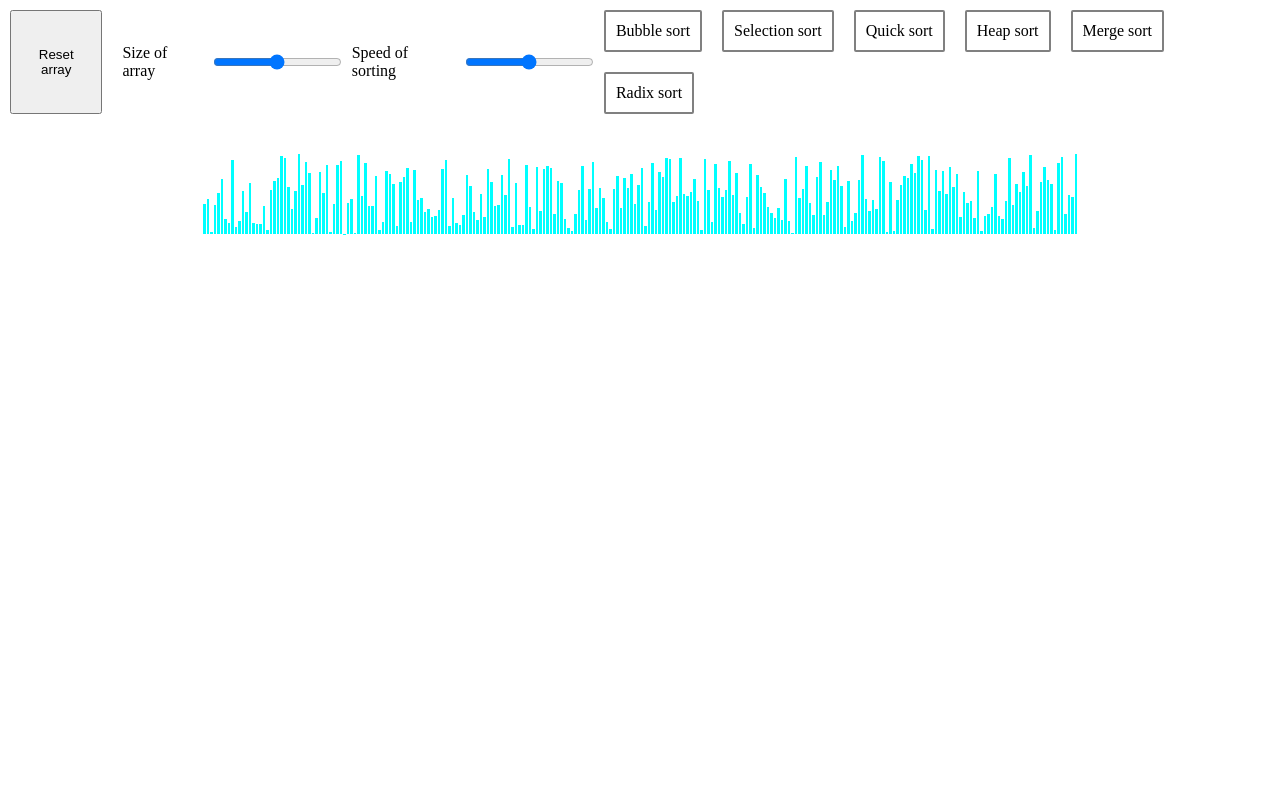
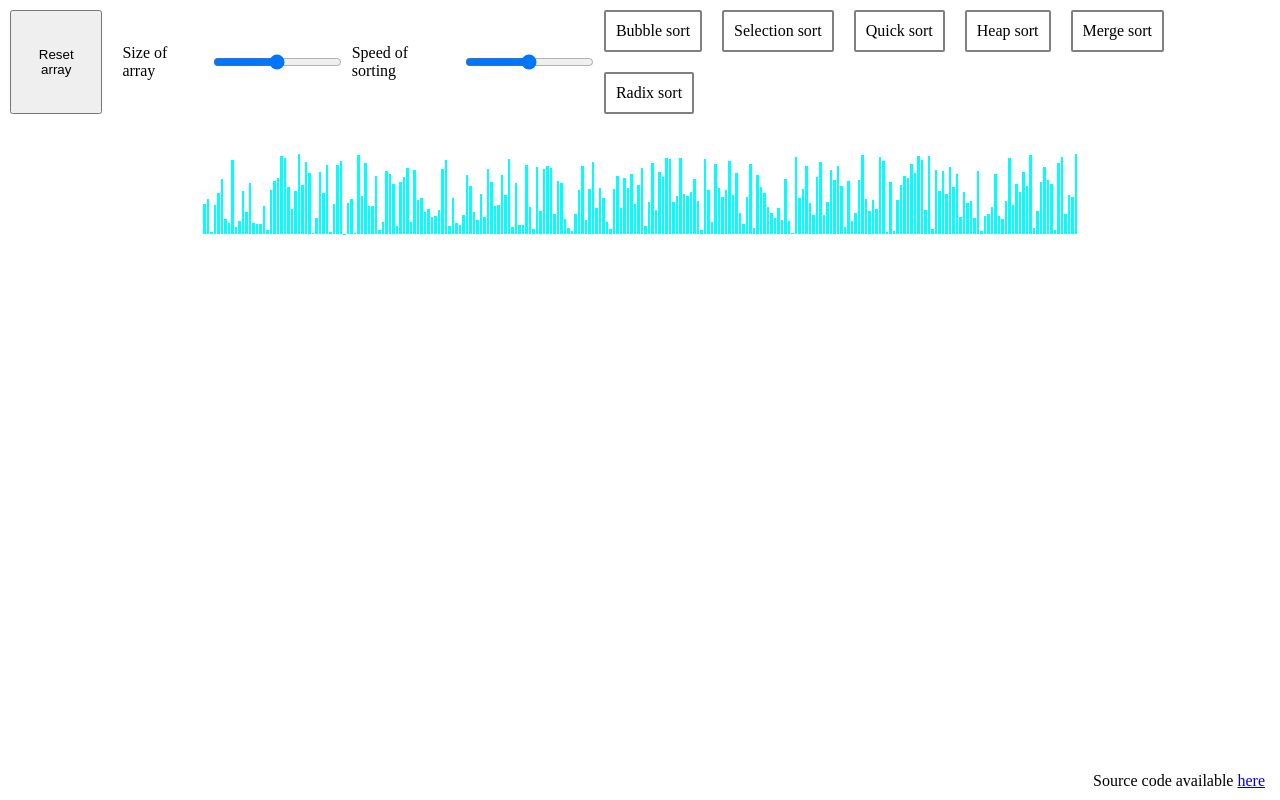
Before and after one commit to PrasannaPanneerSelvam/SortingVisualizer, a plain HTML site: page index.html in a window 1280 px wide. Drawn offline with Linux system fonts and the light colour scheme.

Commit message:
Footer for Source code

```diff
--- a/index.html
+++ b/index.html
@@ -29,4 +29,8 @@
         </div>
         <div id="bar-container"></div>
     </body>
+
+    <footer>
+        <div>Source code available <a href="https://github.com/PrasannaPanneerSelvam/SortingVisualizer" target="blank">here</a></div>
+    </footer>
 </html>
--- a/main.scss
+++ b/main.scss
@@ -106,3 +106,18 @@ button {
     background-color: $selectedBar2Color;
   }
 }
+
+footer {
+  position: absolute;
+  bottom: 0;
+  width: 100%;
+  div {
+    margin: 10px 15px;
+    text-align: right;
+
+    @media only screen and (max-width: $mobileScreenWidth) {
+      text-align: center;
+      margin: 10px auto;
+    }
+  }
+}
```
Also changed, not shown: main.css.
